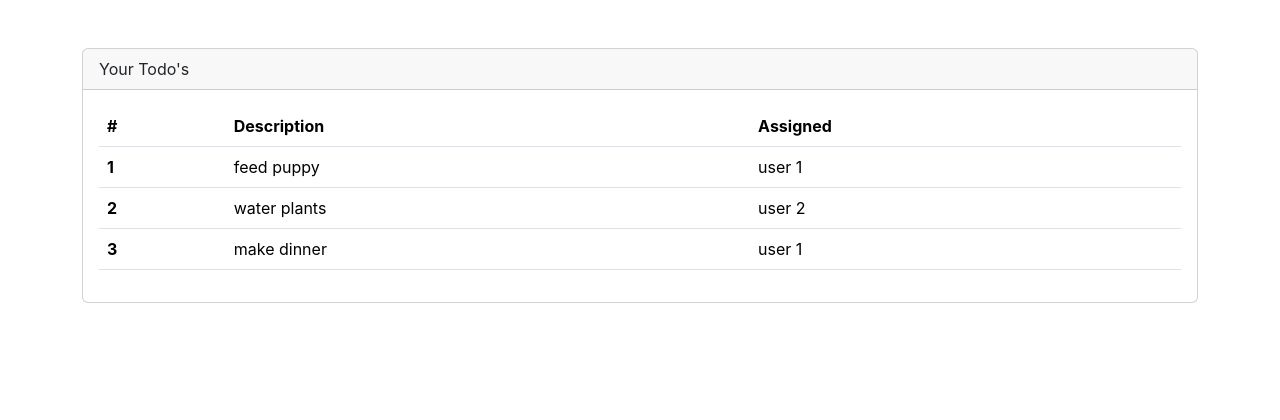
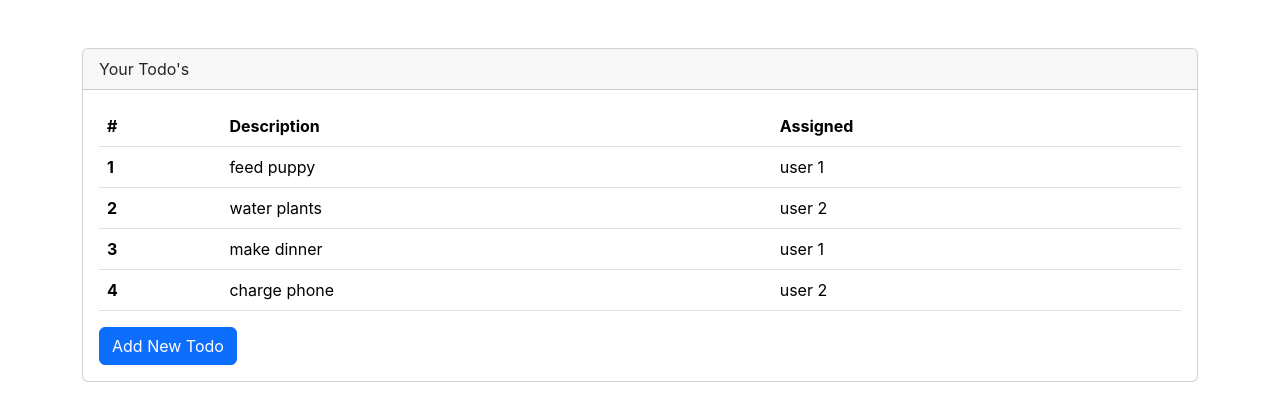
Before and after one commit to ZestyLimones/simple-React-Typescript-Todo, a React (Create React App) app in the folder react-todo/: page / in a window 1280 px wide. Shown: the top 420 px of the page. Built offline with nearby package versions, Linux system fonts and the light colour scheme.

Commit message:
added useState for table.

```diff
--- a/react-todo/src/App.js
+++ b/react-todo/src/App.js
@@ -1,12 +1,25 @@
+import React, { useState } from 'react';
 import './App.css';
 import TodoTable from './compnents/TodoTable';
 
 function App() {
-  const todos = [
+  const [todos, setTodos] = useState([
     { rowNumber: 1, rowDescription: 'feed puppy', rowAssign: 'user 1' },
     { rowNumber: 2, rowDescription: 'water plants', rowAssign: 'user 2' },
     { rowNumber: 3, rowDescription: 'make dinner', rowAssign: 'user 1' },
-  ];
+    { rowNumber: 4, rowDescription: 'charge phone', rowAssign: 'user 2' },
+  ]);
+
+  const addTodo = () => {
+    if (todos.length > 0) {
+      const newTodo = {
+        rowNumber: todos.length + 1,
+        rowDescription: 'new Todo',
+        rowAssign: 'user 3',
+      };
+      setTodos((todos) => [...todos, newTodo]);
+    }
+  };
 
   return (
     <div className="mt-5 container">
@@ -14,6 +27,9 @@
         <div className="card-header">Your Todo's</div>
         <div className="card-body">
           <TodoTable todos={todos} />
+          <button className="btn btn-primary" onClick={addTodo}>
+            Add New Todo
+          </button>
         </div>
       </div>
     </div>
--- a/react-todo/src/compnents/TodoTable.js
+++ b/react-todo/src/compnents/TodoTable.js
@@ -11,21 +11,13 @@
         </tr>
       </thead>
       <tbody>
-        <TodoRowItem
-          rowNumber={props.todos[0].rowNumber}
-          rowDescription={props.todos[0].rowDescription}
-          rowAssign={props.todos[0].rowAssign}
-        />
-        <TodoRowItem
-          rowNumber={props.todos[1].rowNumber}
-          rowDescription={props.todos[1].rowDescription}
-          rowAssign={props.todos[1].rowAssign}
-        />
-        <TodoRowItem
-          rowNumber={props.todos[2].rowNumber}
-          rowDescription={props.todos[2].rowDescription}
-          rowAssign={props.todos[2].rowAssign}
-        />
+        {props.todos.map((todo) => (
+          <TodoRowItem
+            rowNumber={todo.rowNumber}
+            rowDescription={todo.rowDescription}
+            rowAssign={todo.rowAssign}
+          />
+        ))}
       </tbody>
     </table>
   );
```
